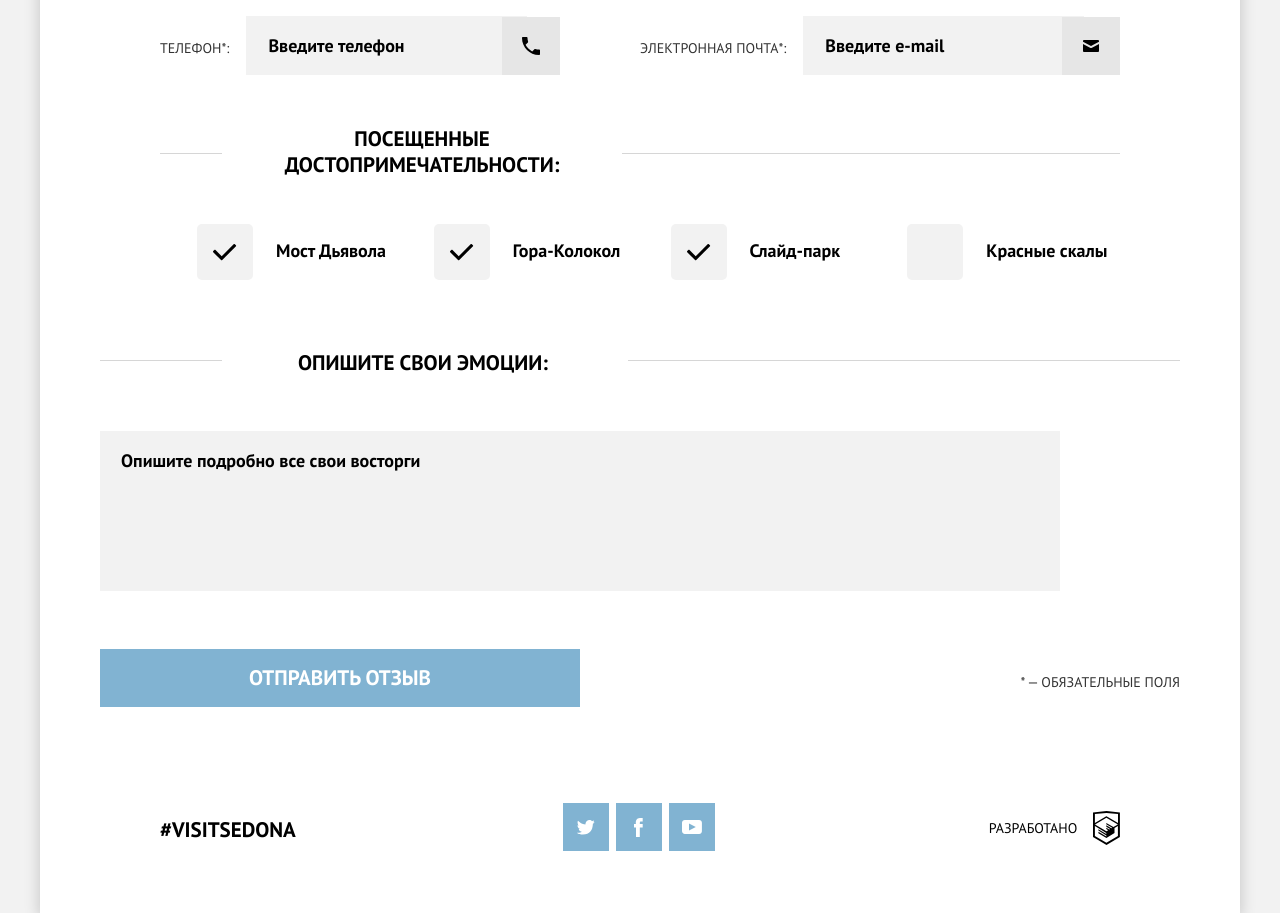
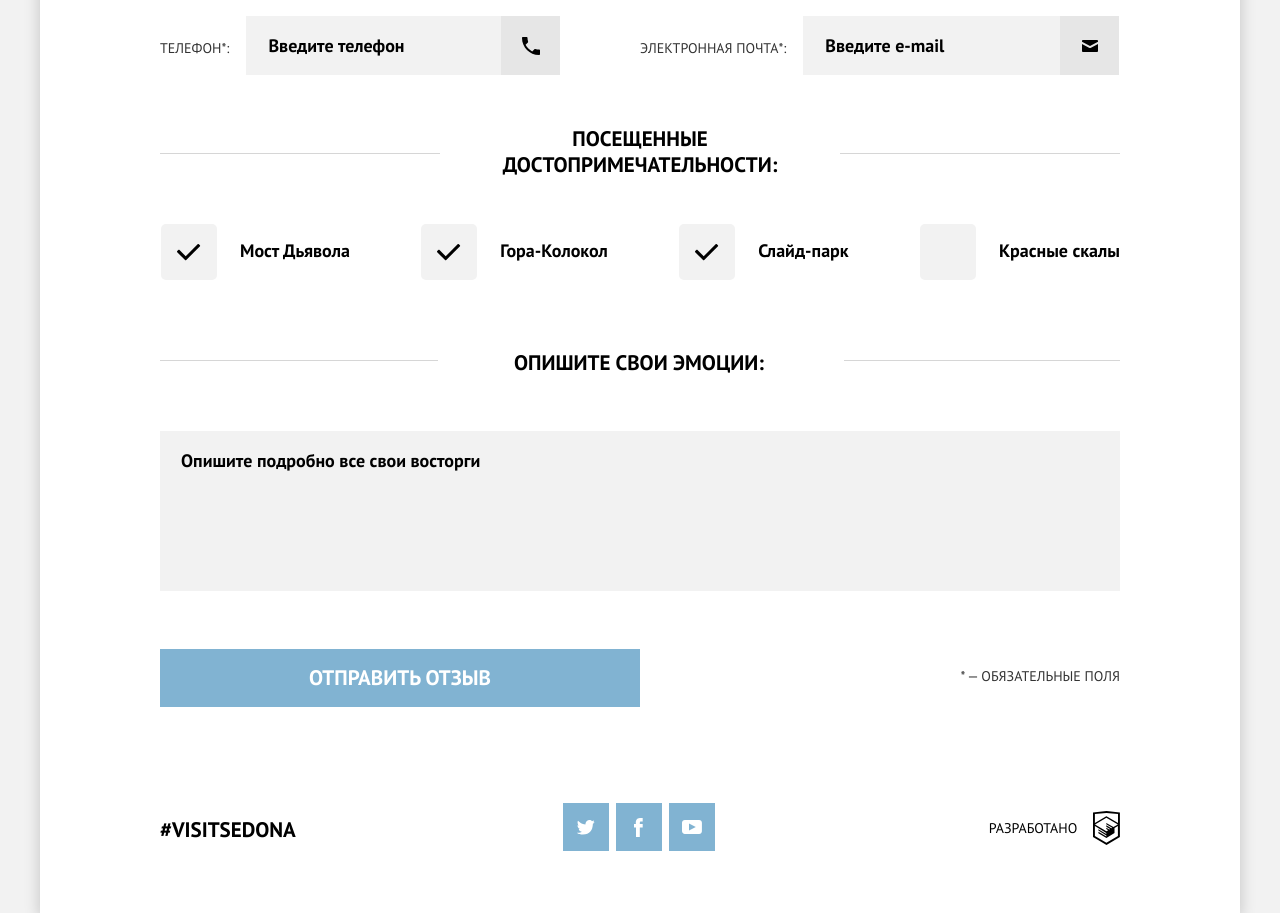
Before and after one commit to Hopperys/1628253-sedona-22, a website: page source/form.html in a window 1280 px wide. Shown: the part 1080-1993 px from the top of the page. Drawn offline with nearby package versions, Linux system fonts and the light colour scheme; files that its build step writes are made by us from their sources.

Commit message:
visited & review desctop

```diff
--- a/source/sass/blocks/fieldset.scss
+++ b/source/sass/blocks/fieldset.scss
@@ -58,6 +58,11 @@
     &--impression {
       margin-left: 120px;
     }
+
+    &--visited {
+      margin-left: 120px;
+      margin-right: 120px;
+    }
   }
 }
 
@@ -65,10 +70,6 @@
   @media (min-width: $desctop-width) {
     display: grid;
     grid-template-columns: 1fr 1fr;
-
-    &--contacts {
-      justify-content: space-between;
-    }
   }
 
   &--visited {
@@ -84,7 +85,12 @@
     }
 
     @media (min-width: $desctop-width) {
-      grid-template-columns: 1fr 1fr 1fr 1fr;
+      display: flex;
+      flex-direction: row;
+      flex-wrap: wrap;
+      margin-left: 80px;
+      margin-right: 0;
+      justify-content: space-between;
     }
   }
 
@@ -103,8 +109,9 @@
       margin-top: 34px;
     }
 
-    @media (min-width: $tablet-width) {
+    @media (min-width: $desctop-width) {
       margin-top: 85px;
+      justify-content: space-between;
     }
   }
 }
@@ -167,6 +174,10 @@
       padding-left: 46px;
       padding-right: 46px;
     }
+
+    @media (min-width: $desctop-width) {
+      margin-left: 280px;
+    }
   }
 
   &--review {
@@ -179,6 +190,10 @@
       margin-left: 182px;
       padding-left: 76px;
       padding-right: 80px;
+    }
+
+    @media (min-width: $desctop-width) {
+      margin-left: 398px;
     }
   }
 }
@@ -245,6 +260,10 @@
   @media (min-width: $tablet-width) {
     margin-bottom: 60px;
   }
+
+  @media (min-width: $desctop-width) {
+    margin-left: 0;
+  }
 }
 
 .fieldset__textarea {
@@ -255,4 +274,8 @@
     margin-left: 60px;
     margin-top: 70px;
   }
+
+  @media (min-width: $desctop-width) {
+    margin-left: 120px;
+  }
 }
--- a/source/sass/blocks/form.scss
+++ b/source/sass/blocks/form.scss
@@ -46,6 +46,7 @@
 
   @media (min-width: $desctop-width) {
     width: 480px;
+    margin-left: 120px;
   }
 }
 
@@ -61,6 +62,11 @@
     order: 6;
     margin-top: 78px;
     text-align: right;
-    padding-right: 60px;
+    margin-right: 60px;
+  }
+
+  @media (min-width: $tablet-width) {
+    margin-right: 120px;
+    margin-top: 72px;
   }
 }
--- a/source/sass/blocks/label-text.scss
+++ b/source/sass/blocks/label-text.scss
@@ -13,8 +13,8 @@
     &::after {
       content: "";
       position: absolute;
-      width: 58px;
-      height: 58px;
+      width: 59px;
+      height: 59px;
       background-color: $input-additional;
       bottom: 11px;
       right: 0;
@@ -58,6 +58,10 @@
 
     @media (min-width: $desctop-width) {
       margin-top: 0;
+
+      &::after {
+        right: 1px;
+      }
     }
   }
 }
--- a/source/sass/blocks/page-header.scss
+++ b/source/sass/blocks/page-header.scss
@@ -105,7 +105,7 @@
       height: 78px;
     }
 
-    @media (min-width: $tablet-width) {
+    @media (min-width: $desctop-width) {
       padding-top: 100px;
       padding-bottom: 121px;
       width: 460px;
```
